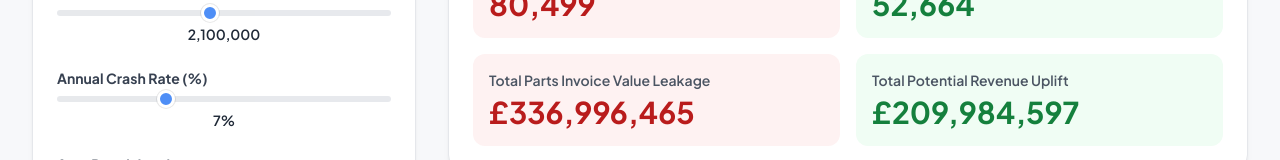
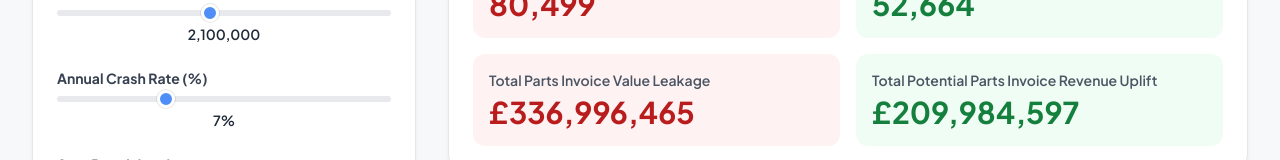
Before and after one commit to baileybancroft-axitech/configurator, a plain HTML site: page index.html in a window 1280 px wide. Shown: the part 251-411 px from the top of the page. Drawn offline with nearby package versions, Linux system fonts and the light colour scheme.

Commit message:
Update index.html

```diff
--- a/index.html
+++ b/index.html
@@ -669,7 +669,7 @@
                     { label: 'Total Repair Opportunities Leakage', value: formatNumber(totalLeakage.opps), class: 'leakage', text: 'text-red-700', bg: 'bg-red-50', border: 'border-red-200' },
                     { label: 'Total Potential Repair Opportunities Uplift', value: formatNumber(totalUplift.opps), class: 'uplift', text: 'text-green-700', bg: 'bg-green-50', border: 'border-green-200' },
                     { label: 'Total Parts Invoice Value Leakage', value: formatCurrency(totalLeakage.rev), class: 'leakage', text: 'text-red-700', bg: 'bg-red-50', border: 'border-red-200' },
-                    { label: 'Total Potential Revenue Uplift', value: formatCurrency(totalUplift.rev), class: 'uplift', text: 'text-green-700', bg: 'bg-green-50', border: 'border-green-200' }
+                    { label: 'Total Potential Parts Invoice Revenue Uplift', value: formatCurrency(totalUplift.rev), class: 'uplift', text: 'text-green-700', bg: 'bg-green-50', border: 'border-green-200' }
                 ];
 
                 dom.combinedResults.innerHTML = cards.map(card => `
```
